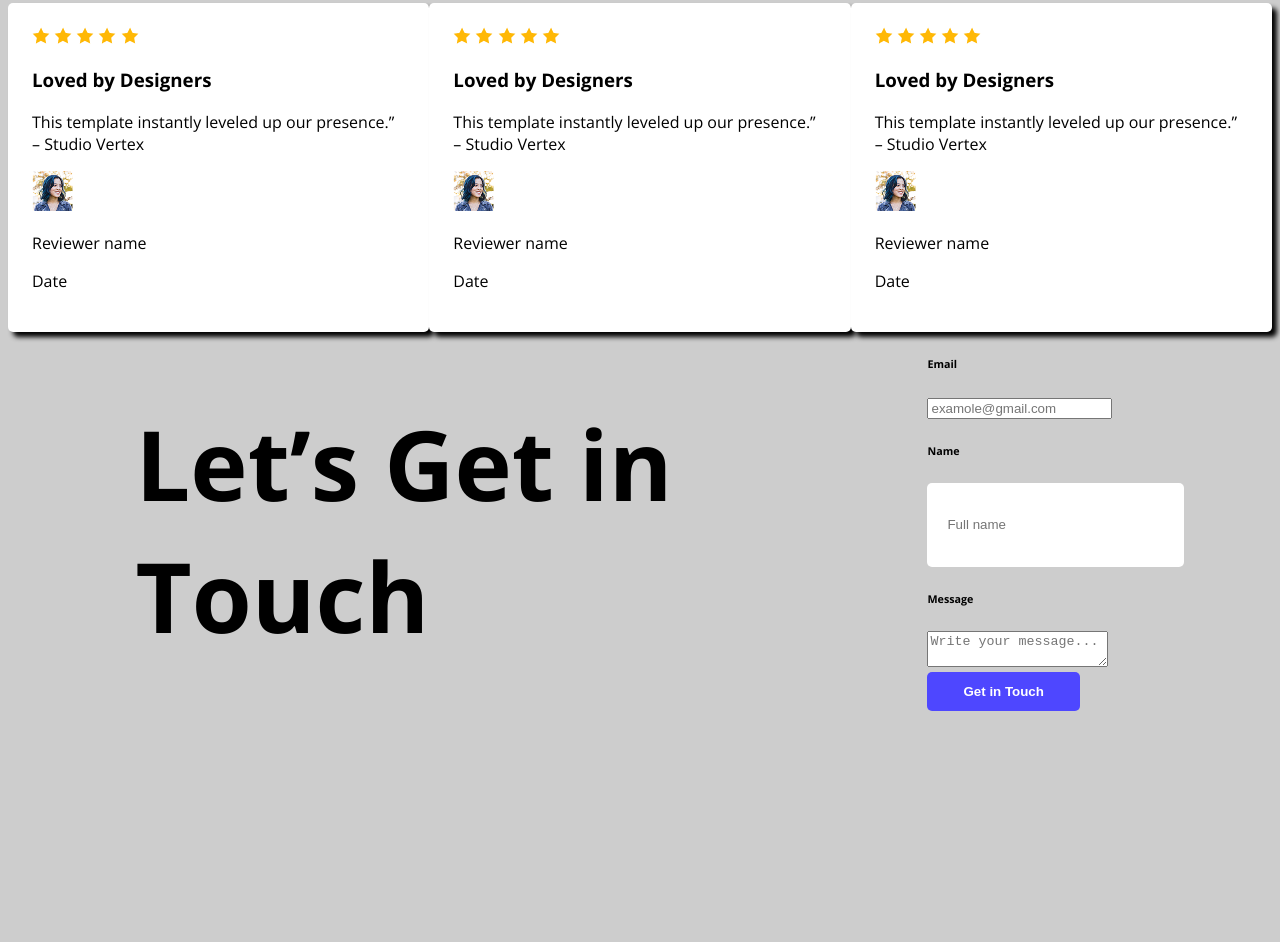
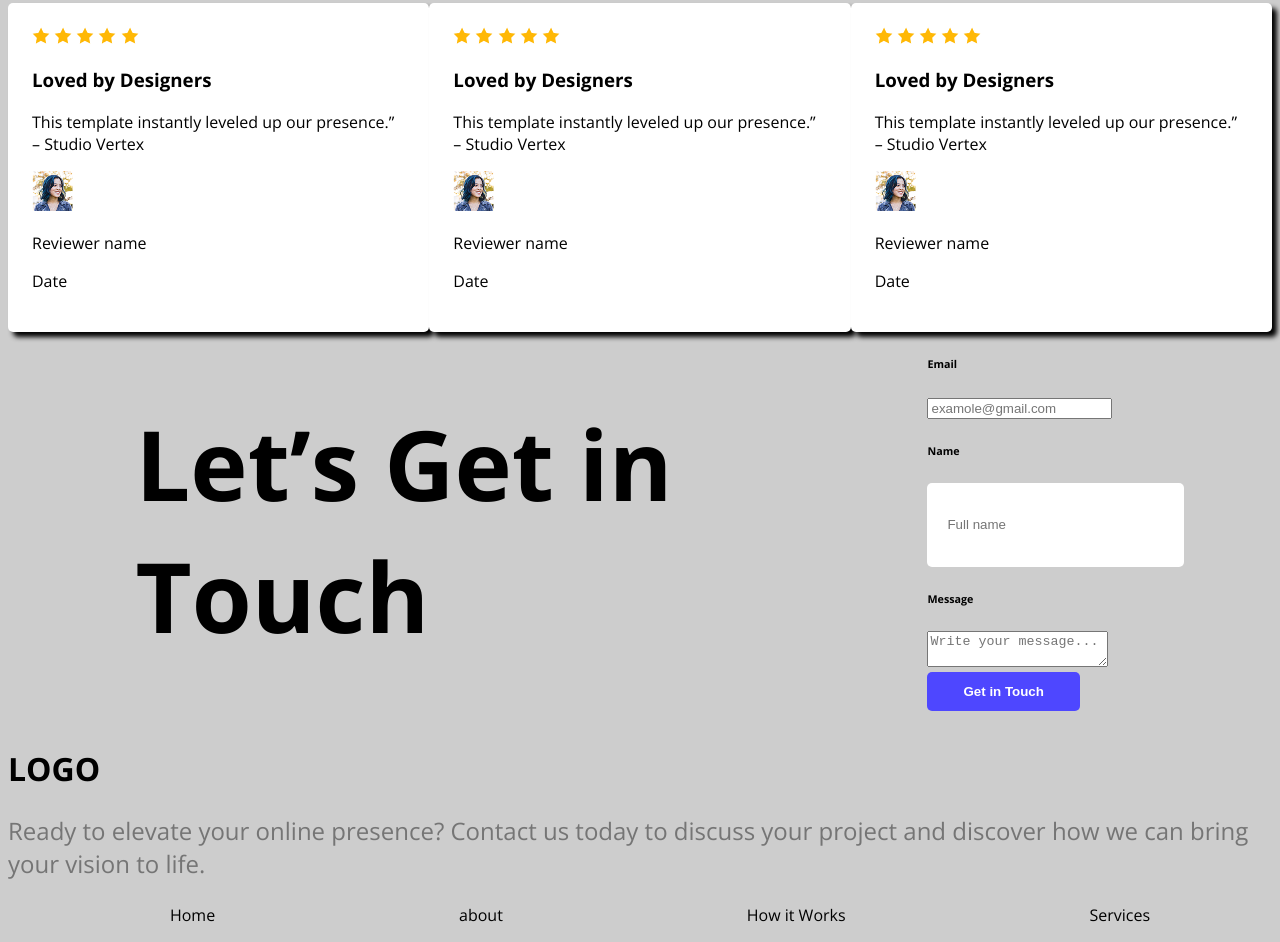
Before and after one commit to Munshi-Reza/Assignment-1, a plain HTML site: page Assignment/index.html in a window 1280 px wide. Shown: the part 2057-2999 px from the top of the page. Before the commit the page ends 2791 px from the top, so only its background shows below. Drawn offline with nearby package versions, Linux system fonts and the light colour scheme.

Commit message:
3rd commit

```diff
--- a/Assignment/index.html
+++ b/Assignment/index.html
@@ -139,7 +139,18 @@
 </main>
 
 <footer>
-
+  <div class="footer">
+    <h1 class="logo-1">LOGO</h1>
+    <p class="para-style">Ready to elevate your online presence? Contact us today to discuss your project and discover how we can bring your vision to life.</p>
+    <div class="">
+      <ul class="flex-link">
+        <li class="">Home</li>
+        <li>about</li>
+        <li>How it Works</li>
+        <li>Services</li>
+      </ul>
+    </div>
+  </div>
 </footer>
 
 </body>
--- a/Assignment/style.css
+++ b/Assignment/style.css
@@ -125,6 +125,20 @@ form input[type="text"],  footer input[type="email"], footer textarea {
     padding: 10px 20px;
     margin-bottom: 24px;
     border: none;
+}
 
+.footer{
+    align-items: center;
+}
 
+.flex-link{
+    display: flex;
+    justify-content: space-around;
 }
+ul li{
+    list-style: none;
+}
+.logo-1{
+    font-weight: 100px;
+    font-weight: bold;
+}
```
